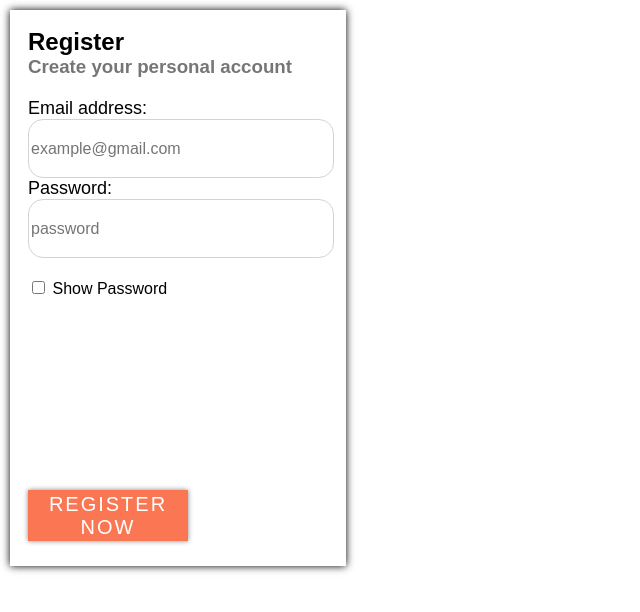
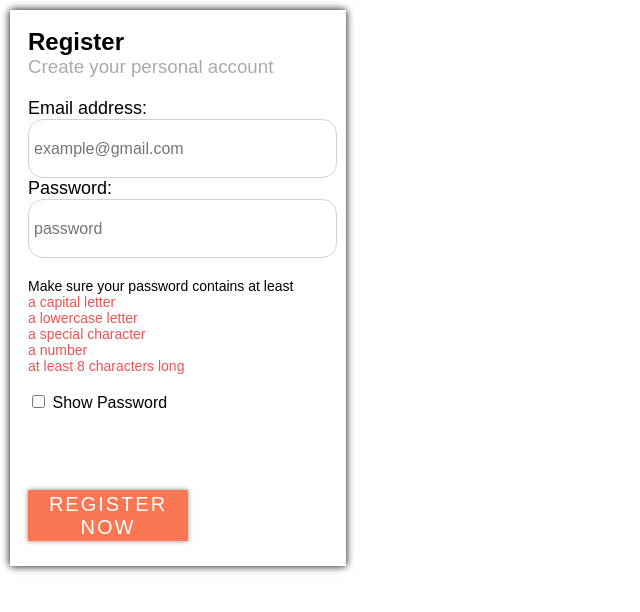
Before and after one commit to red17electro/RegistrationForm-CodingChallenge, a website: page index.html in a window 1280 px wide. Shown: the whole page, without its empty margins (0-640 px from the left). Drawn offline with nearby package versions, Linux system fonts and the light colour scheme; files that its build step writes are made by us from their sources.

Commit message:
fix: load the strength meter on load; feat: update the styles of the fonts;

```diff
--- a/js/main.js
+++ b/js/main.js
@@ -5,6 +5,8 @@
 window.addEventListener("load", event => {
   const $passwordInput = document.querySelector("#password");
   const $showPasswordInput = document.querySelector("#showPass");
+
+  strengthMeter();
 
   $passwordInput.addEventListener("input", strengthMeter); // register for oninput
   $passwordInput.addEventListener("propertychange", strengthMeter); // for IE8
@@ -35,6 +37,8 @@ strengthMeter = e => {
   ];
   var errors = false;
 
+  const element = e ? e.target : document.querySelector("#password");
+
   const sumbissionBtn = document.querySelector("#submit");
   const outDatedMessage = document.querySelector("#req-message");
   if (outDatedMessage) {
@@ -44,7 +48,7 @@ strengthMeter = e => {
   const successClass = "success-password";
   const failedClass = "fail-password";
 
-  const value = e.target.value;
+  const value = element.value;
 
   const message = document.createElement("p");
   message.id = "req-message";
@@ -77,7 +81,7 @@ strengthMeter = e => {
     message.remove;
     sumbissionBtn.disabled = false;
   } else {
-    e.target.parentNode.insertBefore(message, e.target.nextSibling);
+    element.parentNode.insertBefore(message, element.nextSibling);
   }
 };
 
--- a/sass/styles.scss
+++ b/sass/styles.scss
@@ -5,7 +5,7 @@ $colors: (
   form: #fff,
   formButton: #fb7753,
   buttonText: #fff,
-  h3Color: #767676
+  h3Color: #a9a9a9
 );
 
 @function color($color-name) {
@@ -22,7 +22,11 @@ p {
   // to get rid of the margin that is added by the browser default
   margin: 0;
 }
+h2 {
+  font-weight: 600;
+}
 h3 {
+  font-weight: 100;
   margin-bottom: 20px;
 }
 * {
@@ -64,6 +68,7 @@ h3 {
   border: 1px solid lightgray;
   border-radius: 15px;
   font-size: 16px;
+  padding-left: 5px;
 }
 #password {
   margin-bottom: 20px;
@@ -74,8 +79,10 @@ h3 {
 .fail-password {
   color: color(fail);
 }
-
 #email-label,
 #password-label {
   font-size: 18px;
 }
+#req-message {
+  font-size: 14px;
+}
```
Also changed, not shown: dist/css/styles.css, dist/js/main.js.
